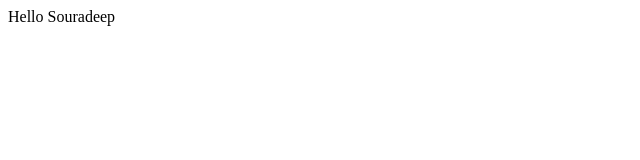
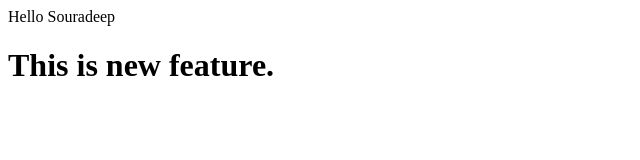
Before and after one commit to itssoura04/localRepo, a plain HTML site: page index.html in a window 1280 px wide. Shown: the whole page, without its empty margins (0-640 px from the left). Drawn offline with Linux system fonts and the light colour scheme.

Commit message:
Add new features

```diff
--- a/index.html
+++ b/index.html
@@ -1 +1,2 @@
 <p>Hello Souradeep</p>
+<h1>This is new feature.</h1>
```
